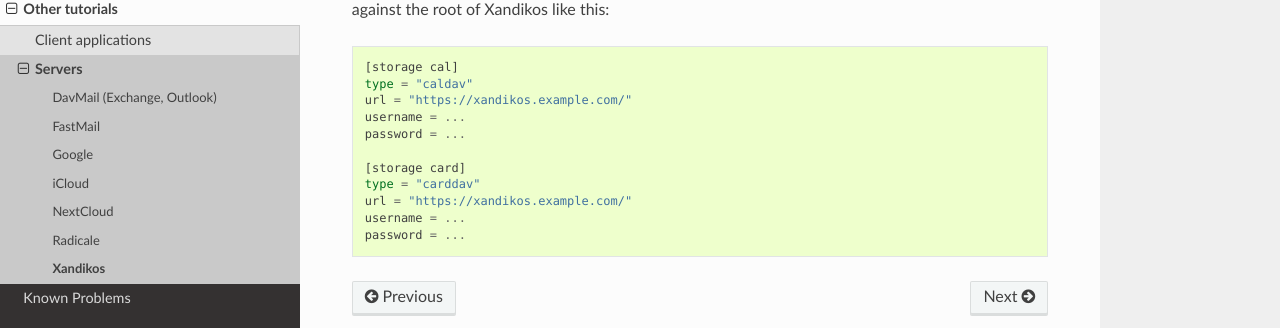
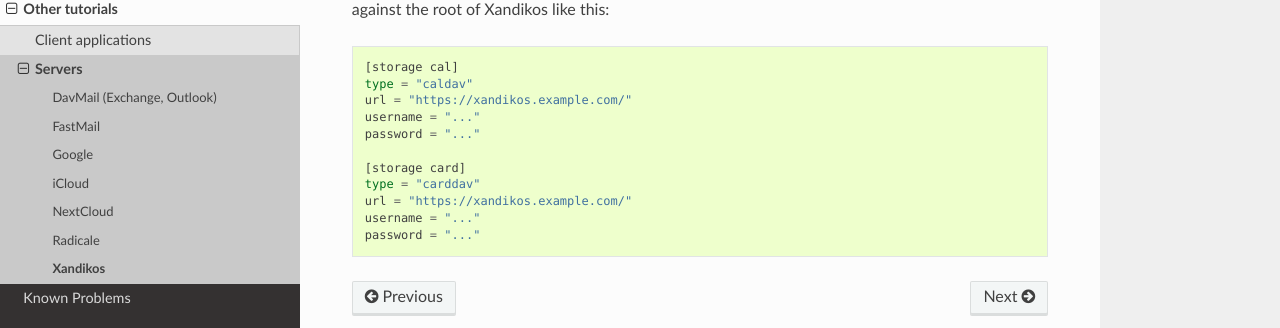
Before and after one commit to pimutils/vdirsyncer, a Sphinx documentation site: the page built from docs/tutorials/xandikos.rst, in a window 1280 px wide. Shown: the part 259-587 px from the top of the page. Built offline with Sphinx 7.4.7 and the Read the Docs theme 2.0.0, drawn with Linux system fonts in a browser that asks for light colours; the version number could not be read and is left out.

```diff
--- a/docs/tutorials/xandikos.rst
+++ b/docs/tutorials/xandikos.rst
@@ -11,13 +11,13 @@ point vdirsyncer against the root of Xandikos like this::
     [storage cal]
     type = "caldav"
     url = "https://xandikos.example.com/"
-    username = ...
-    password = ...
+    username = "..."
+    password = "..."
 
     [storage card]
     type = "carddav"
     url = "https://xandikos.example.com/"
-    username = ...
-    password = ...
+    username = "..."
+    password = "..."
 
 .. _Xandikos: https://github.com/jelmer/xandikos
```
